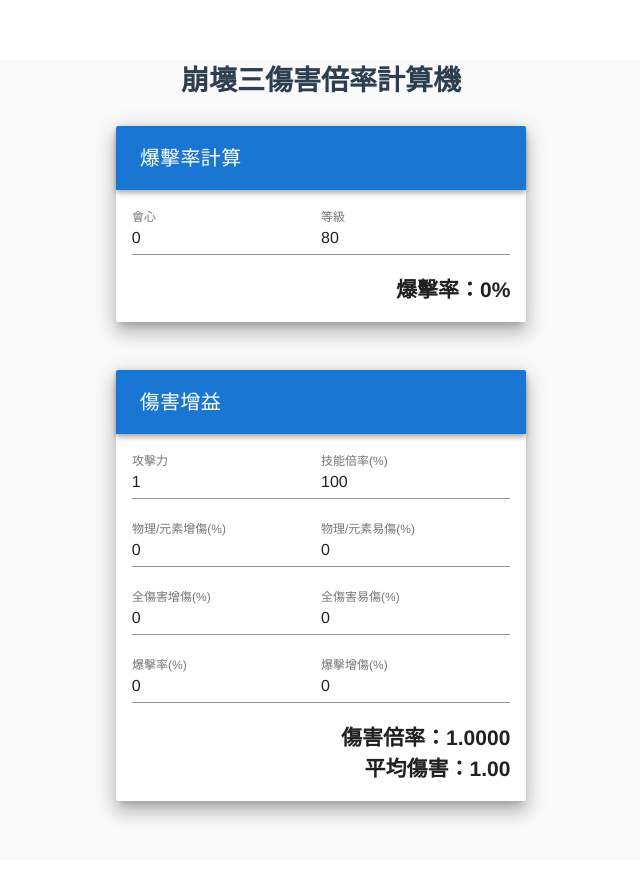
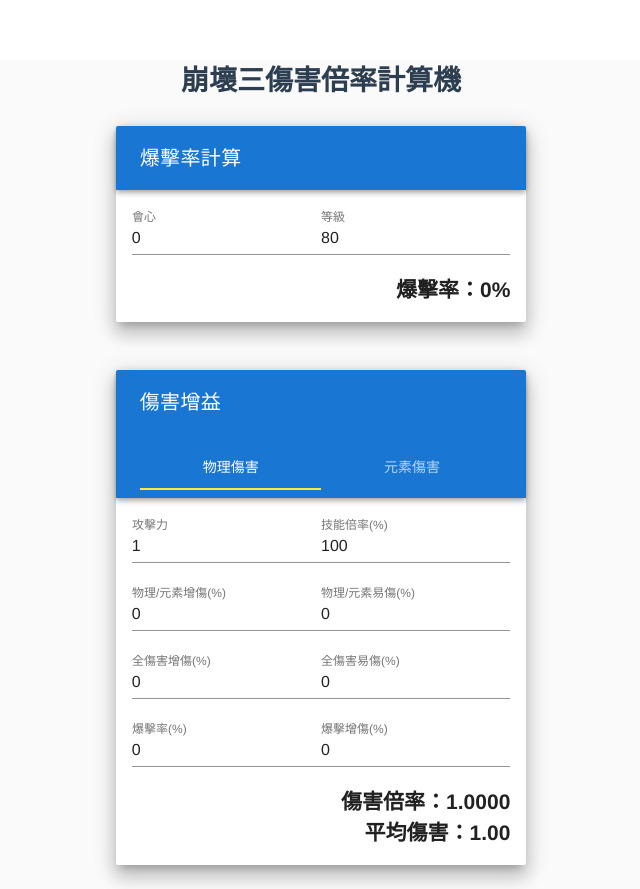
Before and after one commit to r041291867/bh3caculator, a Vue app: page / in a window 1280 px wide. Shown: the whole page, without its empty margins (319-959 px from the left). Before the commit the page ends 860 px from the top, so only its background shows below. Built offline with nearby package versions, Linux system fonts and the light colour scheme.

Commit message:
add tabs

```diff
--- a/src/components/HelloWorld.vue
+++ b/src/components/HelloWorld.vue
@@ -43,34 +43,6 @@
           </v-layout>
         </v-container>
       </v-content>
-      <!--計算爆擊率
-      <v-layout row wrap>
-        <v-flex xs12 sm6 md3 offset-md3>
-          <v-text-field
-            key="critical"
-            label="會心"
-            type="number"
-            mask="###"
-            v-model.number="critical"
-          ></v-text-field>
-        </v-flex>
-        <v-flex xs12 sm6 md3>
-          <v-text-field
-            key="level"
-            label="等級"
-            type="number"
-            mask="##"
-            v-model.number="level"
-          ></v-text-field>
-        </v-flex>
-      </v-layout>-->
-      <!--
-      <v-flex xs12 sm4 text-xs-center>
-        <div>
-          <v-btn key="count_cri" v-on:click="countCriticalRate">計算</v-btn>
-        </div>
-      </v-flex>
-      <h2>爆擊率：{{ (critical/(75+level*5)).toFixed(4)*100 }}%</h2>-->
       <v-content>
         <v-container fluid fill-height>
           <v-layout align-center justify-center>
@@ -79,7 +51,38 @@
                 <v-toolbar dark color="primary">
                   <v-toolbar-title>傷害增益</v-toolbar-title>
                   <v-spacer></v-spacer>
+                  <v-tabs
+                    slot="extension"
+                    v-model="tab"
+                    color="primary"
+                    grow
+                  >
+                    <v-tabs-slider color="yellow"></v-tabs-slider>
+
+                    <v-tab
+                      v-for="item in items"
+                      :key="item"
+                    >
+                      {{ item }}
+                    </v-tab>
+                  </v-tabs>
                 </v-toolbar>
+                <v-tab-item
+                  :id="tab-0"
+                  key="tab-1"
+                >
+                <v-card flat>
+            <v-card-text>ASDASDasd</v-card-text>
+          </v-card>
+                </v-tab-item>
+                <v-tab-item
+                  :id="tab-1"
+                  key="tab-2"
+                >
+                <v-card flat>
+            <v-card-text>!@#@!#!123</v-card-text>
+          </v-card>
+                </v-tab-item>
               <v-card-text>
                 <v-form>
                   <!--計算傷害倍率-->
@@ -184,6 +187,10 @@ export default {
       all_damage_yi: 0,
       critical_rate: 0,
       critical_damage: 0,
+      tab: null,
+      items: [
+        '物理傷害','元素傷害'
+      ]
     }
   },
   methods: {
```
Lines whose indentation alone changed are shown as unchanged.
